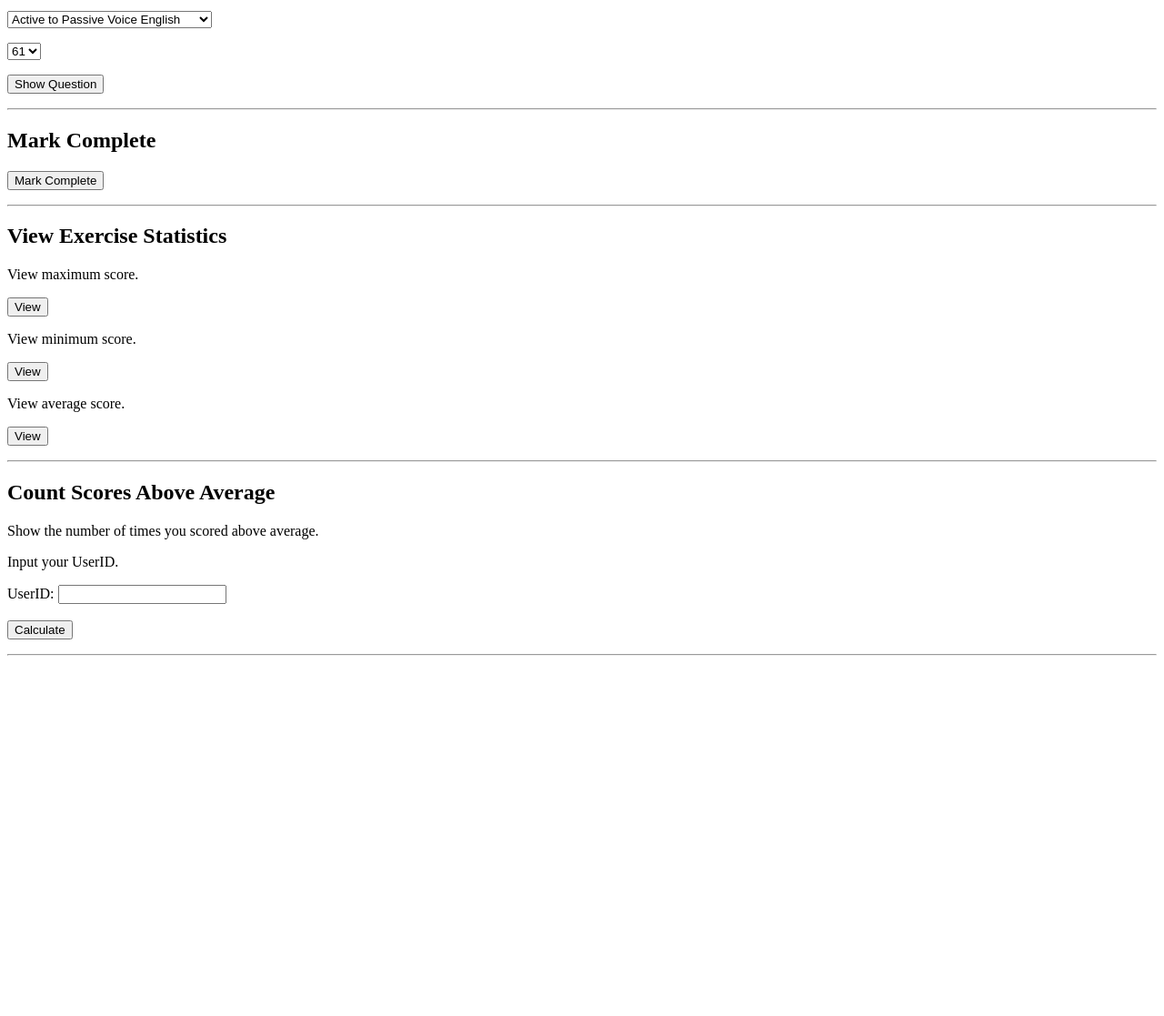
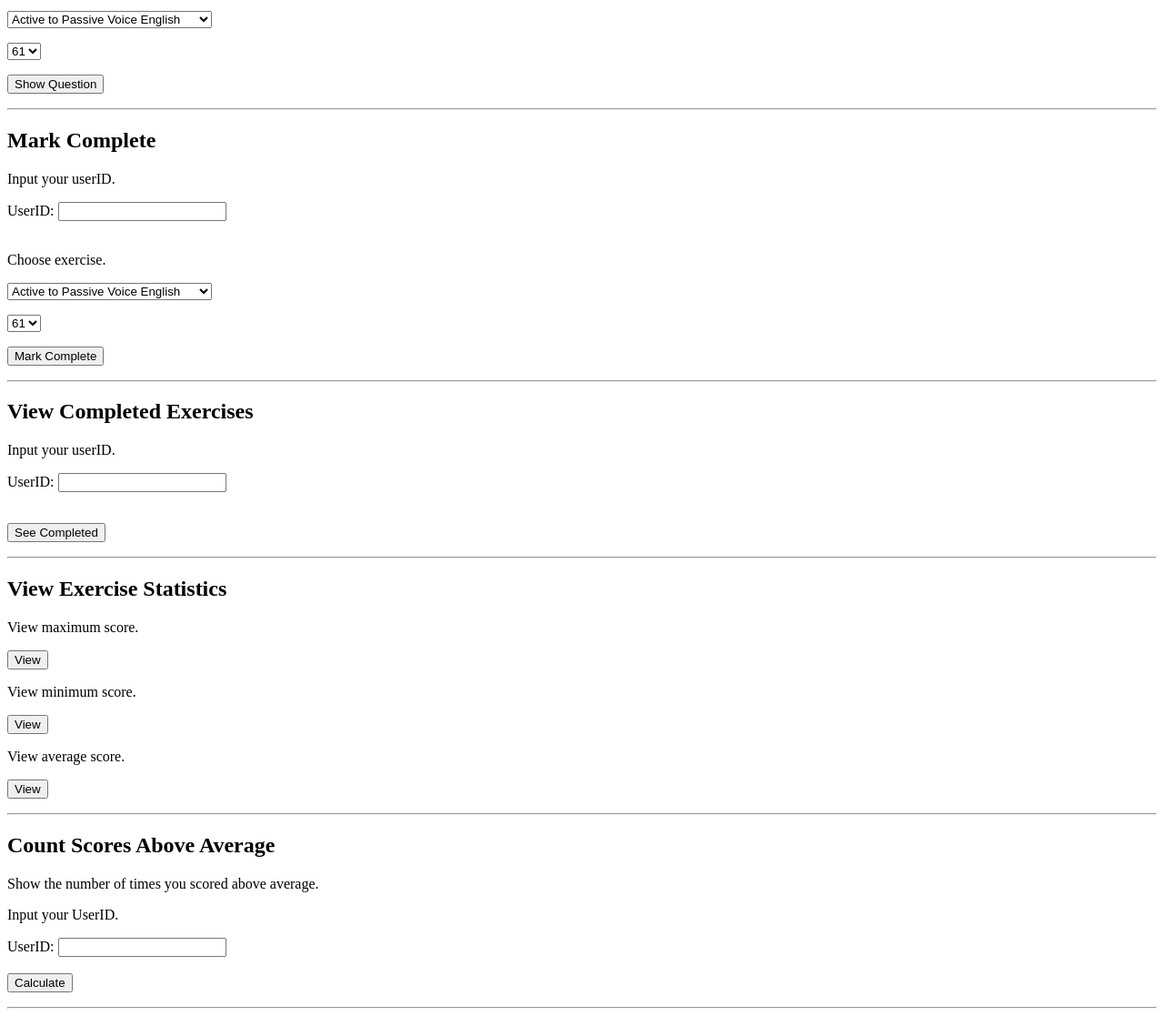
Before and after one commit to sohbatSandhu/Lingo-Exchange, a PHP site: page /exercise.php in a window 1280 px wide. Shown: the part 217-1334 px from the top of the page at 91% size. Before the commit the page ends 938 px from the top, so only its background shows below. Run offline with PHP 8.4, Linux system fonts and the light colour scheme.

Commit message:
added displayCompleted + revised markComplete

```diff
--- a/code/exercise.php
+++ b/code/exercise.php
@@ -84,7 +84,47 @@ $show_debug_alert_messages = False; // show which methods are being triggered (s
 	<h2>Mark Complete</h2>
 	<form method="POST" action="exercise.php">
 		<input type="hidden" id="markCompleteRequest" name="markCompleteRequest">
-		<p><input type="submit" value="Mark Complete" name="markCompleted"></p>
+		<p>Input your userID.</p>
+		UserID: <input type="text" name="userid"> <br /><br />
+
+		<p>Choose exercise.</p>
+		<p><select id="exerciseName" name="exerciseName">
+			<option value="Active to Passive Voice English">Active to Passive Voice English</option>
+			<option value="Parisian Culture">Parisian Culture</option>
+			<option value="Chinese Vocabulary Quiz">Chinese Vocabulary Quiz</option>
+			<option value="Spanish Grammar Quiz">Spanish Grammar Quiz</option>
+			<option value="German Pronunciation Workout">German Pronunciation Workout</option>
+			<option value="Korean Alphabet Quiz">Korean Alphabet Quiz</option>
+			<option value="Mock Spelling Bee">Mock Spelling Bee</option>
+			<option value="French Pronunciation Quiz">French Pronunciation Quiz</option>
+			<option value="Chinese Oral Exercise">Chinese Oral Exercise</option>
+			<option value="Advanced Spanish Grammar Quiz">Advanced Spanish Grammar Quiz</option>
+			<option value="Must-Know Korean Phrases">Must-Know Korean Phrases</option>
+		</select></p>
+
+		<p><select id="exerciseNum" name="exerciseNum">
+			<option value="61">61</option>
+			<option value="62">62</option>
+			<option value="63">63</option>
+			<option value="64">64</option>
+			<option value="65">65</option>
+			<option value="92">92</option>
+			<option value="93">93</option>
+			<option value="94">94</option>
+			<option value="95">95</option>
+			<option value="96">96</option>
+			<option value="97">97</option>
+		</select></p>
+		<p><input type="submit" value="Mark Complete" name="markComplete"></p>
+	</form>
+	<hr />
+
+	<h2>View Completed Exercises</h2>
+	<form method="GET" action="exercise.php">
+		<input type="hidden" id="displayCompletedRequest" name="displayCompletedRequest">
+		<p>Input your userID.</p>
+		UserID: <input type="text" name="userid"> <br /><br />
+		<p><input type="submit" value="See Completed" name="displayCompleted"></p>
 	</form>
 	<hr />
 
@@ -265,6 +305,26 @@ $show_debug_alert_messages = False; // show which methods are being triggered (s
 		//TODO: add error handling for empty tables
 	}
 
+	function displayCompleted($result)
+	{ //prints completed exercises for a user from a select statement
+		echo "<br>Completed Exercises<br>";
+		echo "<table>";
+		echo "<tr>
+			<th>ExerciseName</th>
+			<th>ExerciseNumber</th>
+			<th>CompletionDate</th>
+		</tr>";
+
+		while ($row = OCI_Fetch_Array($result, OCI_BOTH)) {
+			echo "<tr>
+				<td>" . $row[0] . "</td>
+				<td>" . $row[1] . "</td>
+				<td>" . $row[2] . "</td>
+			</tr>";
+		}
+		echo "</table>";
+	}
+
 	function displayMax($result)
 	{ //prints the maximum score for each language using aggregation and group by
 		echo "<br>Maximum Scores<br>";
@@ -373,14 +433,56 @@ $show_debug_alert_messages = False; // show which methods are being triggered (s
 
 	function handleMarkCompletedRequest()
 	{
-		echo "<p>
-			<font color=green>Yay! You completed this exercise :)</font>
-		</p>";
+		global $db_conn;
 
-		//TODO: Implement an update on Completes.CompletionDate?
+		$currDate = date('d-M-Y');
+
+		$tuple = array(
+			":bind1" => $currDate,
+			":bind2" => $_POST['userid'],
+			":bind3" => $_POST['exerciseName'],
+			":bind4" => $_POST['exerciseNum']
+		);
+
+		$alltuples = array(
+			$tuple
+		);
+
+		$result = executeBoundSQL("UPDATE Completes SET CompletionDate = :bind1
+								   WHERE UserID = :bind2 AND ExerciseName = :bind3 AND ExerciseNumber = :bind4", $alltuples);
+		oci_commit($db_conn);
+
+		if ($result["success"] == TRUE) {
+			echo "<p><font color=green> Yay! Completed an exercise :)</font></p>";
+		} else {
+			echo "<p><font color=red>Try again :(</font><p>";
+		}
 	}
 
-	function handleViewMaxRequest()
+	function handleDisplayCompletedRequest()
+	{
+		global $db_conn;
+
+		$tuple = array(
+			":bind1" => $_GET['userid']
+		);
+
+		$alltuples = array(
+			$tuple
+		);
+
+		$result = executeBoundSQL("SELECT ExerciseName, ExerciseNumber, CompletionDate FROM Completes
+								   WHERE UserID = :bind1", $alltuples);
+		oci_commit($db_conn);
+
+		if ($result["success"] == TRUE) {
+			displayCompleted($result["statement"]);
+		} else {
+			echo "<p><font color=red> <b>ERROR</b>: Try again! Check that the userID is correct</font><p>";
+		}
+	}
+
+	function handleDisplayMaxRequest()
 	{
 		global $db_conn;
 
@@ -392,7 +494,7 @@ $show_debug_alert_messages = False; // show which methods are being triggered (s
 		displayMax($result["statement"]);
 	}
 
-	function handleViewMinRequest()
+	function handleDisplayMinRequest()
 	{
 		global $db_conn;
 
@@ -404,7 +506,7 @@ $show_debug_alert_messages = False; // show which methods are being triggered (s
 		displayMin($result["statement"]);
 	}
 
-	function handleViewAvgRequest()
+	function handleDisplayAvgRequest()
 	{
 		global $db_conn;
 
@@ -453,7 +555,7 @@ $show_debug_alert_messages = False; // show which methods are being triggered (s
 	function handlePOSTRequest()
 	{
 		if (connectToDB()) {
-			if (array_key_exists('markCompleted', $_POST)) {
+			if (array_key_exists('markCompleteRequest', $_POST)) {
 				handleMarkCompletedRequest();
 			}
 			disconnectFromDB();
@@ -470,21 +572,23 @@ $show_debug_alert_messages = False; // show which methods are being triggered (s
 			} else if (array_key_exists('displayExercisesRequest', $_GET)) {
 				handleDisplayExercisesRequest();
 			} else if (array_key_exists('viewMaxRequest', $_GET)) {
-				handleViewMaxRequest();
+				handleDisplayMaxRequest();
 			} else if (array_key_exists('viewMinRequest', $_GET)) {
-				handleViewMinRequest();
+				handleDisplayMinRequest();
 			} else if (array_key_exists('viewAvgRequest', $_GET)) {
-				handleViewAvgRequest();
+				handleDisplayAvgRequest();
 			} else if (array_key_exists('countScoresRequest', $_GET)) {
 				handleCountScoresRequest();
+			} else if (array_key_exists('displayCompletedRequest', $_GET)) {
+				handleDisplayCompletedRequest();
 			}
 			disconnectFromDB();
 		}
 	}
 
-	if (isset($_POST['markCompletedRequest'])) {
+	if (isset($_POST['markComplete'])) {
 		handlePOSTRequest();
-	} else if (isset($_GET['displayQuestion']) || isset($_GET['displayExercises']) || isset($_GET['viewMax']) || isset($_GET['viewMin']) || isset($_GET['viewAvg']) || isset($_GET['countScores'])) {
+	} else if (isset($_GET['displayQuestion']) || isset($_GET['displayExercises']) || isset($_GET['viewMax']) || isset($_GET['viewMin']) || isset($_GET['viewAvg']) || isset($_GET['countScores']) || isset($_GET['displayCompleted'])) {
 		handleGETRequest();
 	}
 
```
